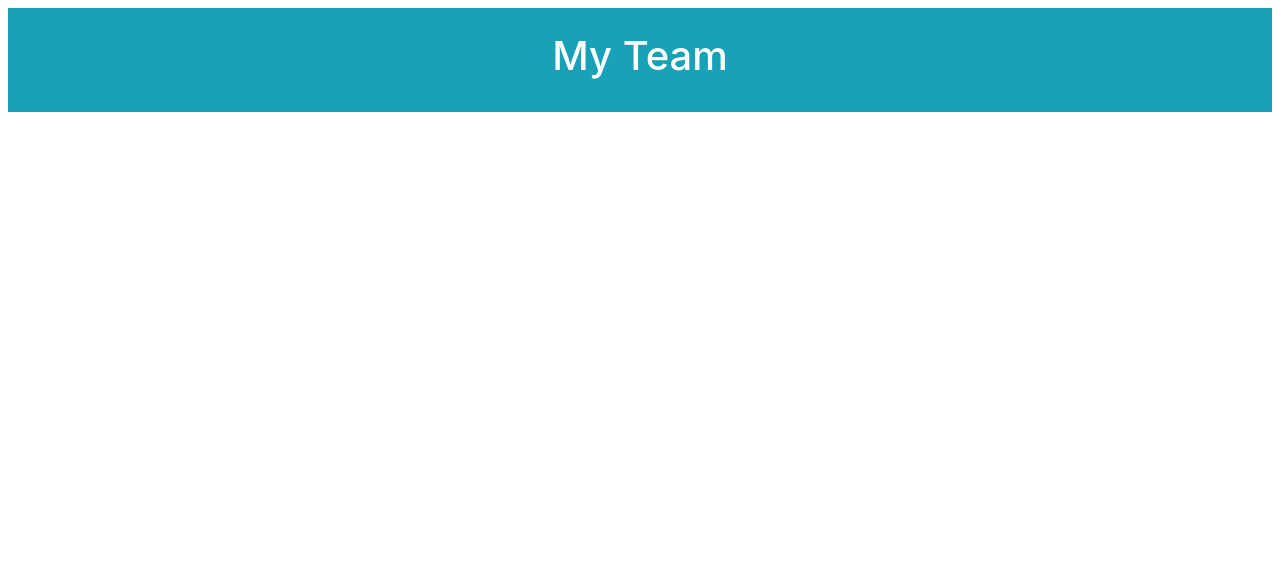
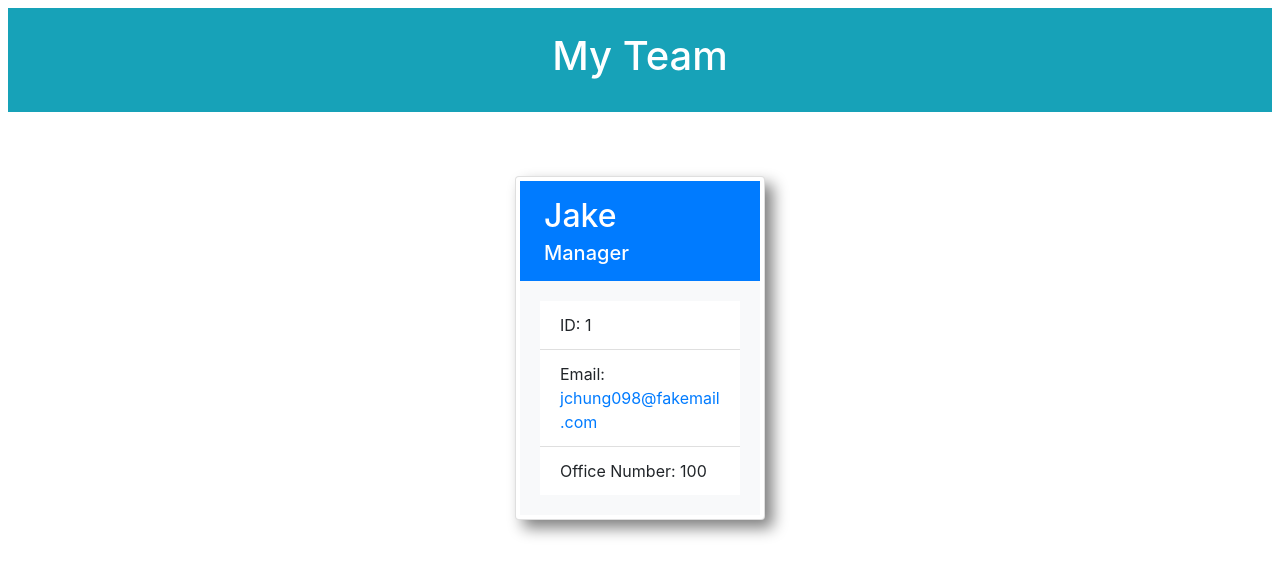
Before and after one commit to cindyung56/team-profile-generator, a website: page src/testindex.html in a window 1280 px wide. Drawn offline with nearby package versions, Linux system fonts and the light colour scheme.

Commit message:
added comments

```diff
--- a/lib/Employee.js
+++ b/lib/Employee.js
@@ -5,21 +5,26 @@ class Employee{
         this.email = email;
     }
 
+    // gets the Employee's name
     getName(){
         return this.name;
     }
 
+    // gets the Employee's ID
     getId(){
         return this.id;
     }
 
+    // gets the Employee's email
     getEmail(){
         return this.email;
     }
 
+    // gets the Employee's role
     getRole(){
         return "Employee";
     }
 }
 
+// export the class
 module.exports = Employee;
--- a/lib/Engineer.js
+++ b/lib/Engineer.js
@@ -6,13 +6,16 @@ class Engineer extends Employee{
         this.github = github;
     }
 
+    // gets the Engineer's role
     getRole(){
         return "Engineer";
     }
 
+    // gets the Engineer's github username
     getGithub(){
         return this.github;
     }
 }
 
+// export the class
 module.exports = Engineer;
--- a/lib/Intern.js
+++ b/lib/Intern.js
@@ -6,13 +6,16 @@ class Intern extends Employee{
         this.school = school;
     }
 
+    // gets the Intern's role
     getRole(){
         return "Intern";
     }
 
+    // gets the Intern's school
     getSchool(){
         return this.school;
     }
 }
 
+// export the class
 module.exports = Intern;
--- a/lib/Manager.js
+++ b/lib/Manager.js
@@ -6,9 +6,11 @@ class Manager extends Employee{
         this.officeNumber = officeNumber;
     }
 
+    // gets the Employee's role
     getRole(){
         return "Manager";
     }
 }
 
+// export the class
 module.exports = Manager;
--- a/src/testindex.html
+++ b/src/testindex.html
@@ -8,12 +8,26 @@
         <link rel="stylesheet" href="./teststyle.css">
     </head>
     <body>
+        <!-- header with title -->
         <header class="bg-info m-2 p-4">
             <h1 class="text-white text-center">My Team</h1>
         </header>
 
         <main class="row mx-5 p-5 justify-content-around">
-
+            <!-- code to make responsive team member card -->
+            <div class="card col-lg-3 col-md-4 col-sm-6 p-1 m-2">
+                <div class="bg-primary text-white p-3">
+                    <h2 class="card-title ml-2">Jake</h2>
+                    <h5 class="card-subtitle ml-2">Manager</h5>
+                </div>
+                <div class="card-body bg-light">
+                    <ul class="list-group list-group-flush">
+                        <li class="list-group-item">ID: 1</li>
+                        <li class="list-group-item">Email: <a href="mailto:jchung098@fakemail.com">jchung098@fakemail.com</a></li>
+                        <li class="list-group-item">Office Number: 100</li>
+                      </ul>
+                </div>
+                </div>
         </main>
 
         <script src="https://cdn.jsdelivr.net/npm/jquery@3.5.1/dist/jquery.slim.min.js" integrity="sha384-DfXdz2htPH0lsSSs5nCTpuj/zy4C+OGpamoFVy38MVBnE+IbbVYUew+OrCXaRkfj" crossorigin="anonymous"></script>
--- a/src/teststyle.css
+++ b/src/teststyle.css
@@ -1,3 +1,6 @@
+/* card class selector
+makes max-width 250px (not too big but not too small)
+adds a box shadow behind each card */
 .card{
     max-width: 250px;
     box-shadow: 0.5em 0.5em 0.9em gray;
```
Also changed, not shown: index.js (+13 -5 lines), src/card-template.js (+6 -1 lines).
